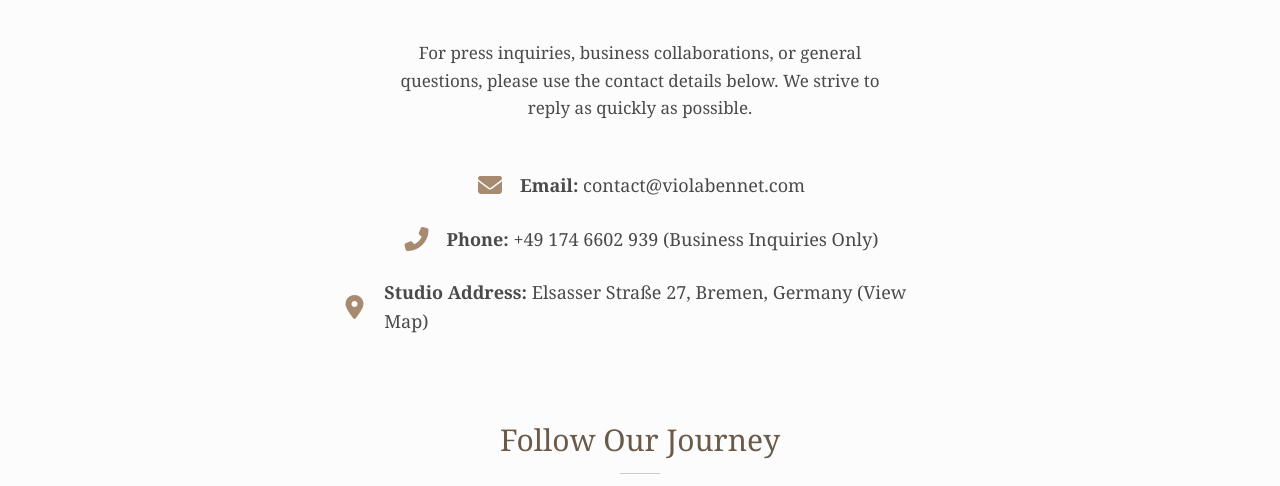
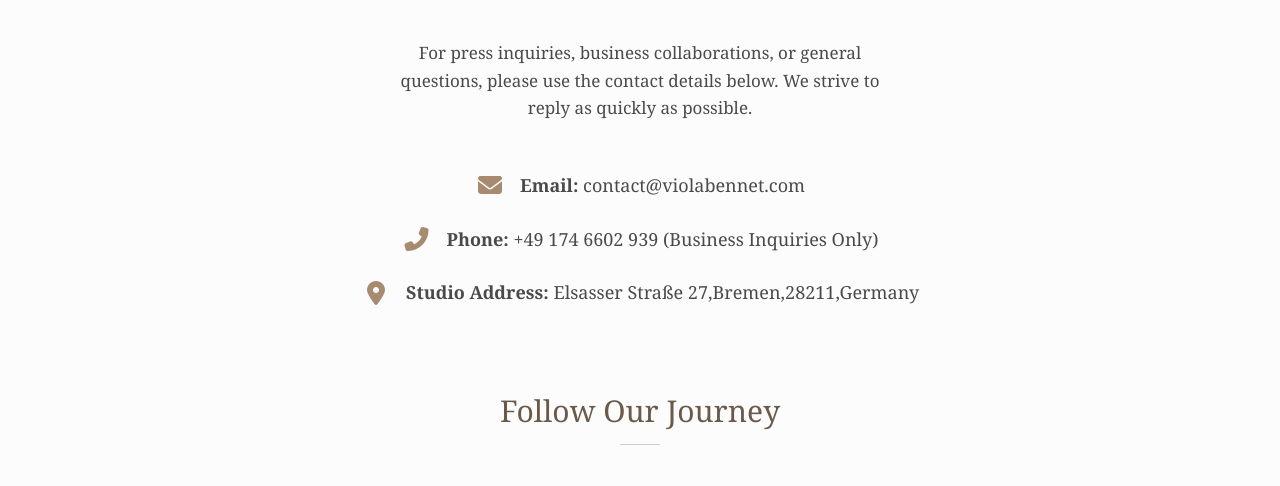
Before and after one commit to Wzhh78/violabennet.com, a plain HTML site: page contact.html in a window 1280 px wide. Shown: the part 565-1051 px from the top of the page. Drawn offline with Linux system fonts and the light colour scheme.

Commit message:
Update contact.html

```diff
--- a/contact.html
+++ b/contact.html
@@ -356,10 +356,7 @@
             <li class="info-item">
                 <i class="fas fa-map-marker-alt"></i>
                 <div class="text-wrap">
-                    <strong>Studio Address:</strong>
-                    <a href="http://googleusercontent.com/search?q=Elsasser+Stra%C3%9Fe+27%2C+Bremen%2C+Germany" target="_blank">
-                        Elsasser Straße 27, Bremen, Germany (View Map)
-                    </a>
+                    <strong>Studio Address:</strong> <span>Elsasser Straße 27,Bremen,28211,Germany</span>
                 </div>
             </li>
         </ul>
@@ -406,4 +403,5 @@
         });
     </script>
 </body>
+
 </html>
```
